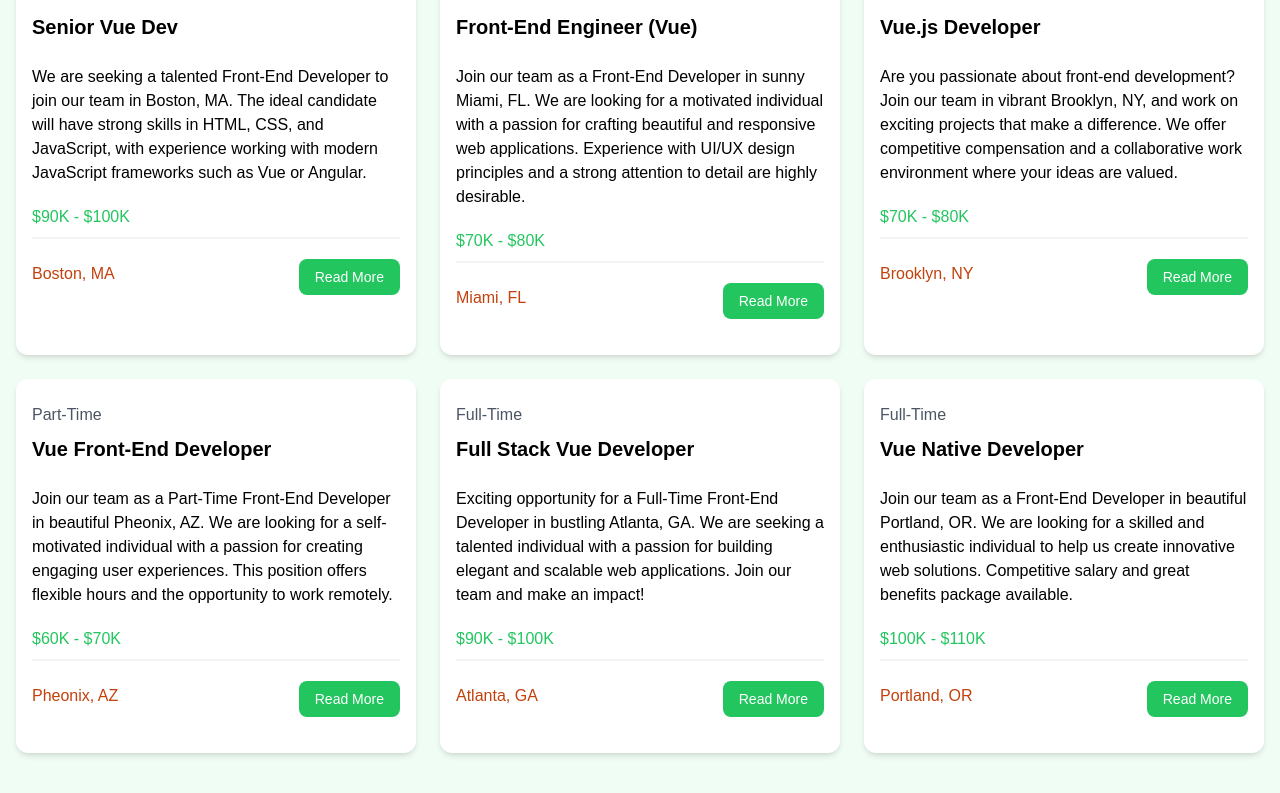
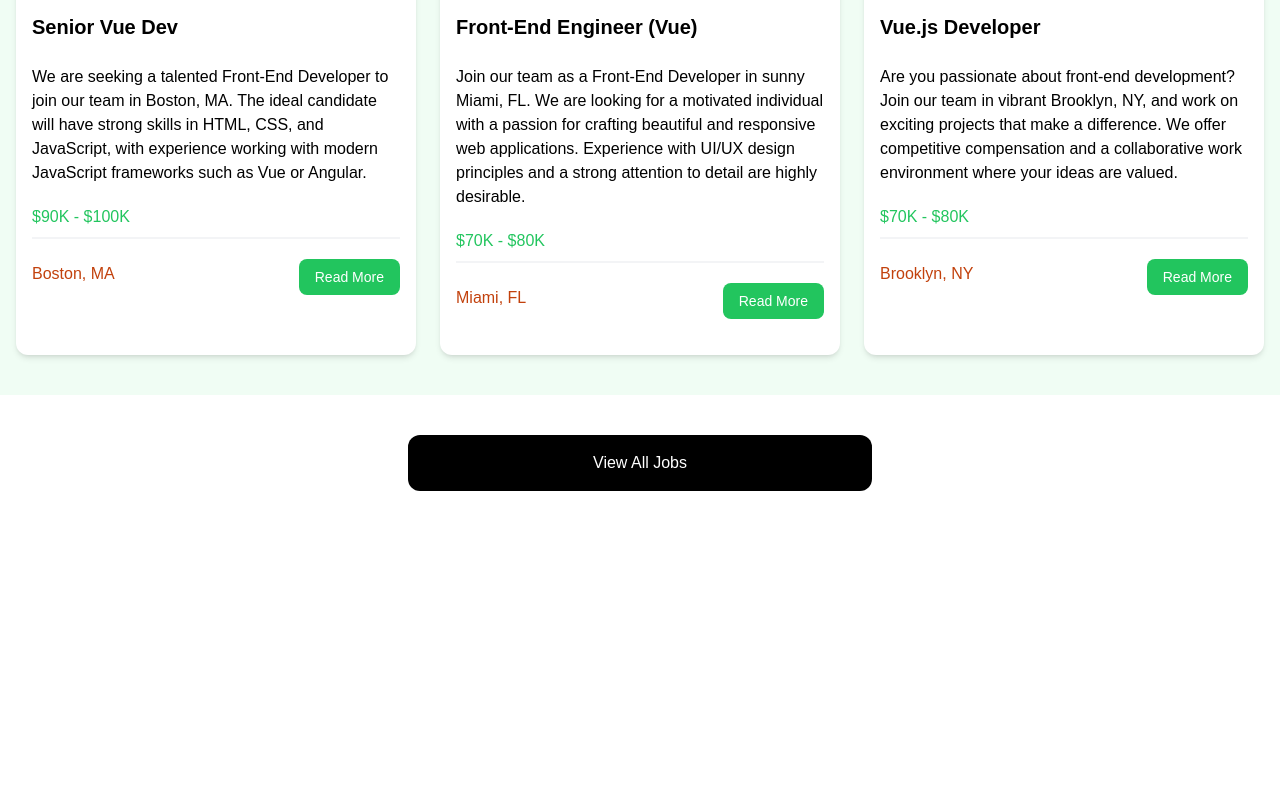
Before and after one commit to ashiqur-russel/Job-Listing, a Vue app in the folder vue-project/: page /jobs in a window 1280 px wide. Shown: the part 704-1497 px from the top of the page. After the commit the page ends 1235 px from the top, so only its background shows below. Built offline with nearby package versions, Linux system fonts and the light colour scheme.

Commit message:
Reafactor job listing component to individual component

```diff
--- a/vue-project/src/App.vue
+++ b/vue-project/src/App.vue
@@ -8,5 +8,5 @@
   <NavBar />
   <Hero title="Find Your Dream Job" />
   <HomeCards />
-  <JobListings />
+  <JobListings :limit="3" :showAllJobButton="true" />
 </template>
--- a/vue-project/src/components/JobListing.vue
+++ b/vue-project/src/components/JobListing.vue
@@ -27,7 +27,7 @@
           {{ job.location }}
         </div>
         <a
-          href="job.html"
+          :href="'/job/' + job.id"
           class="h-[36px] bg-green-500 hover:bg-green-600 text-white px-4 py-2 rounded-lg text-center text-sm"
         >
           Read More
--- a/vue-project/src/components/JobListings.vue
+++ b/vue-project/src/components/JobListings.vue
@@ -1,10 +1,17 @@
 <script setup>
 import jobData from "@/jobs.json";
-import { ref } from "vue";
+import { ref, defineProps } from "vue";
 import JobListing from "./JobListing.vue";
 
+defineProps({
+  limit: Number,
+  showAllJobButton: {
+    type: Boolean,
+    default: false,
+  },
+});
+
 const jobs = ref(jobData.jobs);
-console.log(jobs.value);
 </script>
 <template>
   <section class="bg-green-50 px-4 py-10">
@@ -13,8 +20,20 @@
         Browse Jobs
       </h2>
       <div class="grid grid-cols-1 md:grid-cols-3 gap-6">
-        <JobListing v-for="job in jobs" :key="job.id" :job="job" />
+        <JobListing
+          v-for="job in jobs.slice(0, limit || jobs.length)"
+          :key="job.id"
+          :job="job"
+        />
       </div>
     </div>
   </section>
+
+  <section v-if="showAllJobButton" class="m-auto max-w-lg my-10 px-6">
+    <a
+      href="/jobs"
+      class="block bg-black text-white text-center py-4 px-6 rounded-xl hover:bg-gray-700"
+      >View All Jobs</a
+    >
+  </section>
 </template>
```
